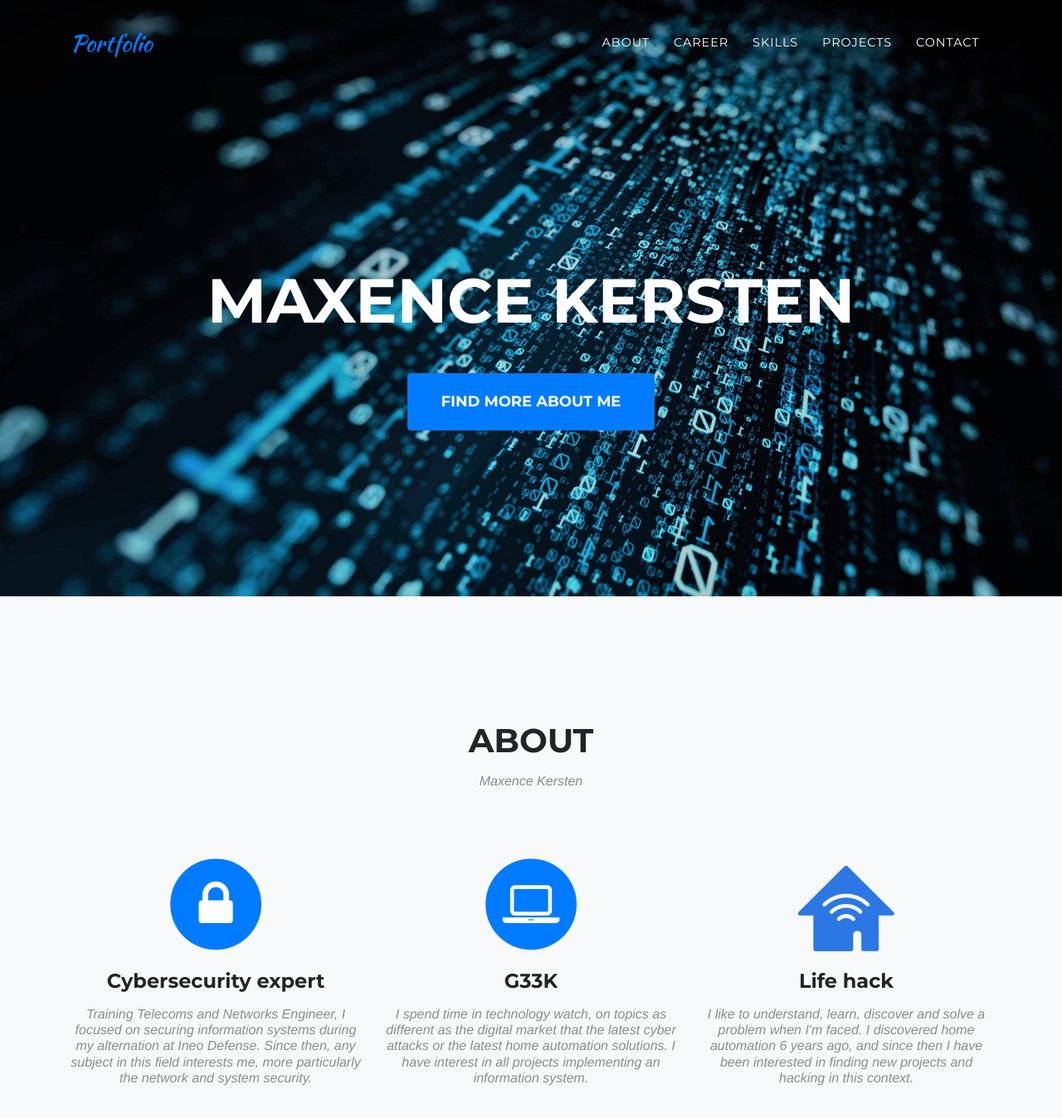
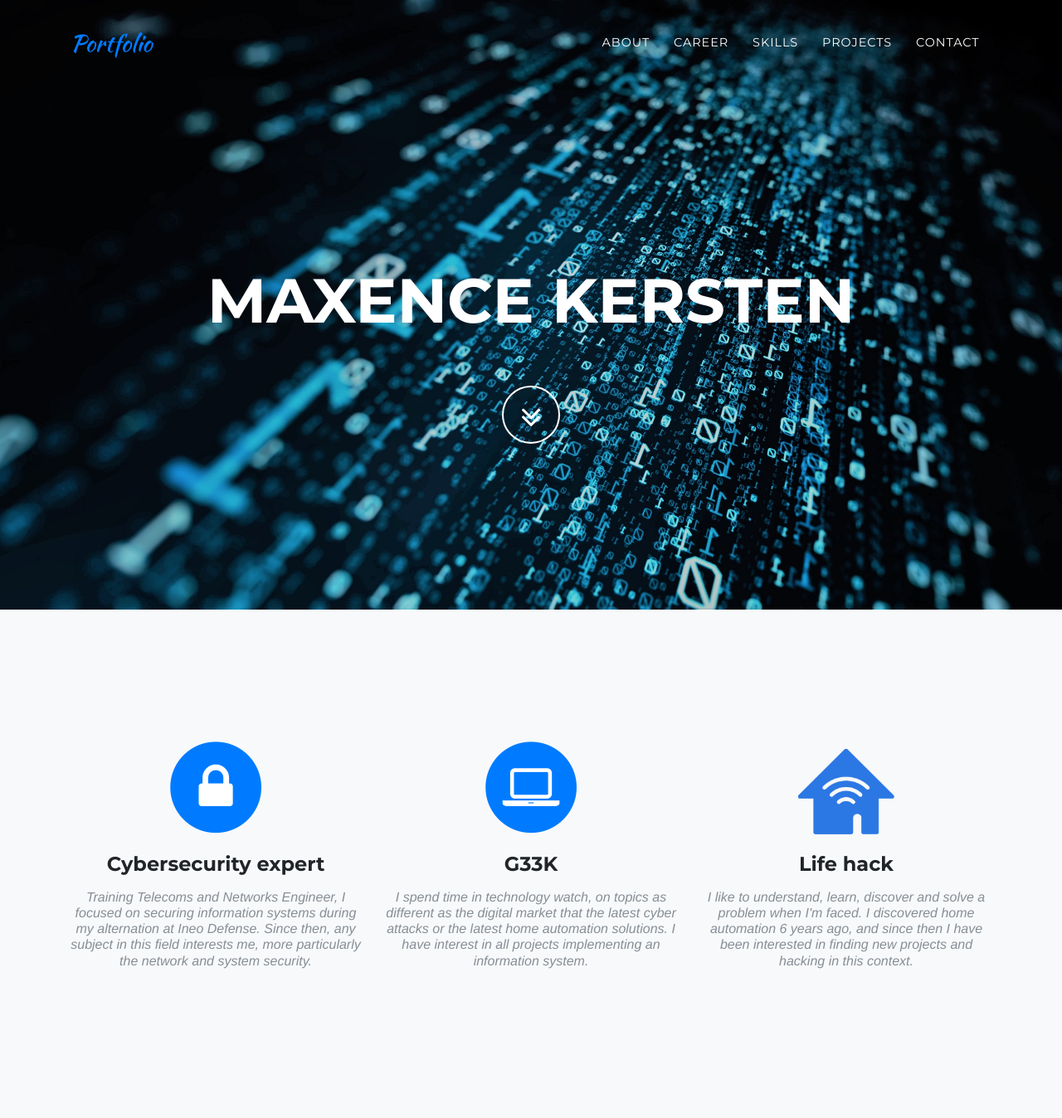
Before and after one commit to MaxKer/MaxKer.github.io, a Jekyll site: the page built from index.html, in a window 1280 px wide and 1400 px high. Shown: the top 1348 px of the window at 83% size. Built offline with Jekyll 4.4.1, drawn with Linux system fonts in a browser that asks for light colours; some web fonts are replaced; comment, search, counter and statistics services are not loaded; some of the changed text lies outside the part shown.

Commit message:
Update icons and links

```diff
--- a/_includes/content/about.html
+++ b/_includes/content/about.html
@@ -1,11 +1,5 @@
  <section  class="bg-light" id="about">
 	 <div class="container">
-		 <div class="row">
-			 <div class="col-lg-12 text-center">
-				 <h2 class="section-heading text-uppercase">About</h2>
-				 <h3 class="section-subheading text-muted">Maxence Kersten</h3>
-			 </div>
-		 </div>
 		 <div class="row text-center">
 			 <div class="col-md-4">
 				 <span class="fa-stack fa-4x">
--- a/_includes/content/career.html
+++ b/_includes/content/career.html
@@ -38,7 +38,7 @@
 
           <!-- Ineo Defense -->
           <li class="timeline-inverted">
-              <div id="ineodefense-bullet" class="timeline-image clickable" style="background-color:rgb(255, 255, 255)" onclick="afficherMasquer(3); afficherMasquer(4);">
+              <div id="ineodefense-bullet" class="timeline-image" style="background-color:rgb(255, 255, 255)" onclick="afficherMasquer(3); afficherMasquer(4);">
                     <img class="rounded-circle img-fluid" src="img/ineodefense.png">
               </div>
               <div class="timeline-panel">
@@ -50,17 +50,18 @@
                       I started at Ineo Defense in 2012 as an apprentice. Within the SIS (Integrated Support and Services) department I was able to
                       work on setting up a CMMS (computerized maintenance management system), a DMS (Document Management System), reporting templates, databases.
                       I participated in the creation of a security products integration team. Once my alternation over in 2015, I integrated the company as systems and networks security technical manager.
-                    <div class="timeline-body">
+                    <!-- <div class="timeline-body">
                         <code onclick="afficherMasquer(3); afficherMasquer(4);"><b>Click</b> for more information</code>
-                    </div>
+                    </div> -->
                 </div>
 
               </div>
             </li>
 
             <!-- Responsable technique -->
-            <li class="timeline-inverted" style="display:none" id="3">
-                <div class="timeline-image" style="background-color:rgb(255,255, 255)">
+            <!-- <li class="timeline-inverted" style="display:none" id="3"> -->
+            <li class="timeline-inverted" id="3">
+                <div class="timeline-image sub-timeline" style="background-color:rgb(255,255, 255)">
                       <img class="rounded-circle img-fluid" src="img/atome.png">
                </div>
 
@@ -88,8 +89,9 @@
 
             <!-- Alternance Ineo Defense -->
 
-            <li class="timeline-inverted" style="display:none" id="4">
-                <div class="timeline-image" style="background-color:rgb(255,255, 255)">
+            <!-- <li class="timeline-inverted" style="display:none" id="4"> -->
+            <li class="timeline-inverted" id="4">
+                <div class="timeline-image sub-timeline" style="background-color:rgb(255,255, 255)">
                     <img class="rounded-circle img-fluid" src="img/security.jpg">
                </div>
 
@@ -164,7 +167,7 @@
            </li>
            <!-- ECE Paris -->
            <li>
-              <div class="timeline-image clickable" style="background-color:rgb(255,255, 255)"  onclick="afficherMasquer(1); afficherMasquer(2);">
+              <div class="timeline-image" style="background-color:rgb(255,255, 255)"  onclick="afficherMasquer(1); afficherMasquer(2);">
                  <span class="fa-stack fa-4x">
                      <img class="img-fluid" src="img/eceparis.svg">
                    </span>
@@ -178,20 +181,22 @@
                       Once my Bac S obtained, I integrated the preparatory class integrated with the ECE Paris (for 2 years).
                       I received the teaching of fundamental courses (Maths, physics) but also engineers concerns (Electronics, computer science).
                       I had the opportunity to integrate the engineering cycle alternately at the end of the preparatory class, which I realized at
-                       Ineo Defense (<a href="#4" onclick="afficherMasquer(3); afficherMasquer(4);">see more</a>) under a 3-year contract.
+                       <!-- Ineo Defense (<a href="#4" onclick="afficherMasquer(3); afficherMasquer(4);">see more</a>) under a 3-year contract.                       -->
+                       Ineo Defense (<a href="#4">see more</a>) under a 3-year contract.
                     </p>
 
                     <todo style="display:none">Problème de lien # : ne prend pas en compte la barre header, donc rogne le début de la ref</todo>
                 </div>
-                <div class="timeline-body">
+                <!-- <div class="timeline-body">
                   <code onclick="afficherMasquer(1); afficherMasquer(2);"><b>Click</b> for more information</code>
-                </div>
+                </div> -->
               </div>
             </li>
 
             <!-- Alternance Ineo Defense -->
-            <li style="display:none" id="2">
-                <div class="timeline-image" style="background-color:rgb(255,255, 255)">
+            <!-- <li class="timeline" style="display:none" id="2"> -->
+            <li class="timeline" id="2">
+                <div class="timeline-image sub-timeline" style="background-color:rgb(255,255, 255)">
                     <img class="rounded-circle img-fluid" src="img/security.jpg">
                </div>
 
@@ -215,8 +220,7 @@
                         <h5 class="subheading">Final project</h5>
                         <h6 class="timeline-date text-muted">September 2014- February 2015</h6>
                     </div>
-                      <h6> </h6>
-                        <p class="text-muted"><a href="" >ici</a>
+                      <p class="text-muted">
                           Septembre 2014 - Décembre : état de l'art, ...
                           Janvier - mi-février 2015 : 6 semaines plein temps pour la réalisation d'un POC
                           Projet en collaboration avec Thalès Communication & Security, mentor : M. Clément DUHART (ECE) et M. Jean-Marc LACROIX (Thalès).
@@ -234,8 +238,9 @@
                 </div>
               </li>
             <!-- Prépa -->
-            <li style="display:none" id="1">
-                <div class="timeline-image" style="background-color:rgb(255,255, 255)">
+            <!-- <li class="timeline" style="display:none" id="1"> -->
+            <li class="timeline" id="1">
+                <div class="timeline-image sub-timeline" style="background-color:rgb(255,255, 255)">
                       <img class="rounded-circle img-fluid" src="img/atome.png">
                </div>
 
--- a/_includes/content/projects.html
+++ b/_includes/content/projects.html
@@ -32,7 +32,9 @@
             <div class="portfolio-hover">
               <div class="portfolio-hover-content">
                 <span class="fa-stack fa-4x">
-                  <img class=" img-fluid" src="img/jeedom.png">
+                  <!-- <img class=" img-fluid" src="img/jeedom.png"> -->
+                    <i class="fa fa-square fa-stack-2x text-info"></i>
+                    <i class="fa fa-cog fa-stack-1x fa-inverse"></i>
                 </span>
               </div>
             </div>
--- a/_includes/content/skills.html
+++ b/_includes/content/skills.html
@@ -10,7 +10,7 @@
             <div class="col-md-4">
                 <span class="fa-stack fa-4x">
                     <i class="fa fa-circle fa-stack-2x text-primary"></i>
-                    <i class="fa fa-lock fa-stack-1x fa-inverse"></i>
+                    <i class="fa fa-laptop fa-stack-1x fa-inverse"></i>
                 </span>
                 <h4 class="service-heading">Cybersecurity - technical</h4>
                 <div class="timeline-body" id="technical-skills"></div>
@@ -19,7 +19,7 @@
             <div class="col-md-4">
                 <span class="fa-stack fa-4x">
                     <i class="fa fa-circle fa-stack-2x text-primary"></i>
-                    <i class="fa fa-laptop fa-stack-1x fa-inverse"></i>
+                    <i class="fa fa-rocket fa-stack-1x fa-inverse"></i>
                 </span>
                 <h4 class="service-heading">Cybersecurity - management</h4>
                 <div class="timeline-body" id="management-skills"></div>
@@ -27,11 +27,10 @@
             <div class="col-md-4">
                 <span class="fa-stack fa-4x">
                     <i class="fa fa-circle fa-stack-2x text-primary"></i>
-                    <i class="fa fa-pied-piper fa-stack-1x fa-inverse"></i>
+                    <i class="fa fa-code fa-stack-1x fa-inverse"></i>
                 </span>
                 <h4 class="service-heading">Development</h4>
                 <div class="timeline-body" id="dev-skills"></div>
-
             </div>
         </div>
     </div>
--- a/_layouts/default.html
+++ b/_layouts/default.html
@@ -34,7 +34,9 @@
         <div class="intro-text">
           <div class="intro-lead-in"></div>
           <div class="intro-heading text-uppercase">Maxence Kersten</div>
-          <a class="btn btn-primary btn-xl text-uppercase js-scroll-trigger" href="#contact">Find more about me</a>
+          <a href="#about" class="btn btn-circle js-scroll-trigger btn-xl text-uppercase">
+            <i class="fa fa-angle-double-down animated "></i>
+          </a>
         </div>
       </div>
     </header>
--- a/css/style.scss
+++ b/css/style.scss
@@ -326,3 +326,38 @@
   font-style: italic;
   color: #af0000;
 }
+
+.btn-circle:hover {
+  outline: 0;
+  color: #fff;
+  background: rgba(255,255,255,.1);
+}
+
+.btn-circle {
+  width: 70px;
+  height: 70px;
+  margin-top: 15px;
+  padding: 7px 16px;
+  border: 2px solid #fff;
+  border-radius: 100% !important;
+  font-size: 40px;
+  color: #fff;
+  background: 0 0;
+  -webkit-transition: background .3s ease-in-out;
+  -moz-transition: background .3s ease-in-out;
+  transition: background .3s ease-in-out;
+}
+
+.btn {
+  font-weight: 400;
+  -webkit-transition: all .3s ease-in-out;
+  -moz-transition: all .3s ease-in-out;
+  transition: all .3s ease-in-out;
+  border-radius: 0;
+}
+
+.timeline-inverted>.timeline-image.sub-timeline, .timeline>.timeline-image.sub-timeline {
+  width: 140px;
+  height: 140px;
+  margin-left: -70px;
+}
```
Also changed, not shown: other parts of _includes/content/career.html (+2 -1 lines).
